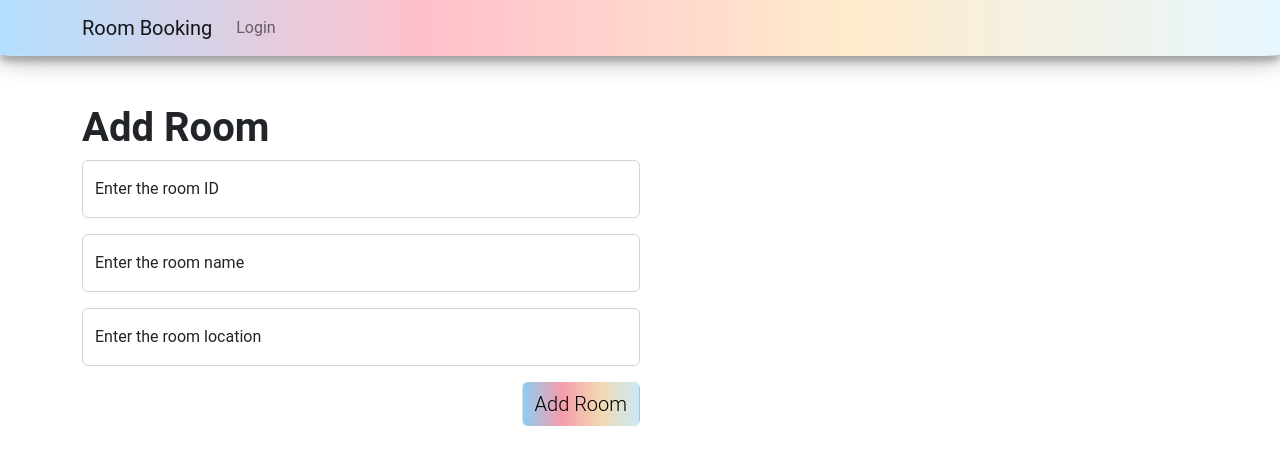
After one commit to ZAWADBINSHARIF/Room-Booking-using-FastAPI-Jinja2-and-Google-Cloud, a FastAPI app: template templates/add.html in a window 1280 px wide. The commit adds this page. Shown: the top 473 px of the page. Run offline with FastAPI, Linux system fonts and the light colour scheme; the template is opened without the code that fills it, so the values that code supplies are empty; some libraries are stand-ins or nearby versions.

Commit message:
Add room and unique room id functions have been added

```diff
--- a/main.py
+++ b/main.py
@@ -8,6 +8,7 @@ import google.oauth2.id_token
 
 # internal import
 from routers.templateRoutes import templateRoutes
+from routers.roomBookingRoutes import roomBooking
 
 
 app = FastAPI(
@@ -36,7 +37,7 @@ async def log_middleware(req: Request, call_next):
                 id_token, firebase_request_adapter
             )
             req.state.user_info = user_info
-
+            print(user_info["user_id"])
         except Exception as err:
             print(err)
     else:
@@ -48,6 +49,8 @@ async def log_middleware(req: Request, call_next):
 
 # ** Template Routes
 app.include_router(templateRoutes)
+# ** RoomBooking Routes
+app.include_router(roomBooking)
 
 
 if __name__ == "__main__":
--- a/static/firebase-login.js
+++ b/static/firebase-login.js
@@ -50,7 +50,7 @@ if (login_btn)
 
             setTimeout(() => {
                 window.location = "/";
-            }, 1000);
+            }, 700);
 
 
         } catch (error) {
--- a/static/style.css
+++ b/static/style.css
@@ -17,16 +17,22 @@ a {
 }
 
 .card {
-  background: linear-gradient(to right, #b3e0ff, #ffc0cb, #ffebcd, #e6f7ff);
-  box-shadow: rgba(60, 64, 67, 0.3) 0px 1px 2px 0px, rgba(60, 64, 67, 0.15) 0px 2px 6px 2px;
+  box-shadow: rgba(60, 64, 67, 0.3) 0px 1px 2px 0px,
+    rgba(60, 64, 67, 0.15) 0px 2px 6px 2px;
 }
 
 .btn-first {
-  background-color: #138dff;
-  color: white;
+  background: linear-gradient(to right, #90ccf3, #f59cab, #f3d9b0, #cae9f5);
+  color: black;
 }
 
-.btn-danger {
-  background-color: #ff3d7b;
-  color: white;
+.btn-first:hover {
+  /* border: 1px solid #ffc0cb; */
+  background: linear-gradient(to right, #84c9f8, #f78094, #fddda8, #ade6fc);
+  color: black;
+  font-weight: bold;
 }
+
+.btn-second {
+  background: #ffffff;
+}
--- /dev/null
+++ b/templates/add.html
@@ -0,0 +1,85 @@
+<!-- header include -->
+{% include "partials/header.html" %}
+
+<div class="add-room py-5">
+  <h1 class="fw-bold">Add Room</h1>
+  <div>
+    <div class="w-50">
+      <div class="form-floating mb-3">
+        <input
+          type="text"
+          class="form-control"
+          id="room_id"
+          placeholder="Enter the room ID"
+        />
+        <label for="room_id">Enter the room ID</label>
+      </div>
+      <div class="form-floating mb-3">
+        <input
+          type="text"
+          class="form-control"
+          id="name"
+          placeholder="Enter the room name"
+        />
+        <label for="name">Enter the room name</label>
+      </div>
+      <div class="form-floating mb-3">
+        <input
+          type="text"
+          class="form-control"
+          id="location"
+          placeholder="Enter the room location"
+        />
+        <label for="location">Enter the room location</label>
+      </div>
+      <div class="d-flex justify-content-end">
+        <button
+          id="add-room-btn"
+          type="button"
+          class="btn btn-first fw-light fs-5"
+        >
+          Add Room
+        </button>
+      </div>
+    </div>
+  </div>
+</div>
+
+<script defer>
+  const room_id = document.querySelector('#room_id');
+  const room_name = document.querySelector('#name');
+  const room_location = document.querySelector('#location');
+  const addRoomBtn = document.querySelector('#add-room-btn');
+
+  const user_id = `{{user_info["user_id"]}}`;
+
+  addRoomBtn.addEventListener('click', async () => {
+    const room_info = {
+      user_id,
+      room_id: room_id.value,
+      name: room_name.value,
+      location: room_location.value,
+    };
+
+    try {
+      const response = await fetch('/room/add', {
+        method: 'POST',
+        headers: {
+          'content-type': 'application/json',
+        },
+        body: JSON.stringify(room_info),
+      });
+
+      if (response.status === 409) {
+        room_id.classList.add('is-invalid');
+      } else if (response.status === 201) {
+        window.location = '/';
+      }
+    } catch (error) {
+      console.log(error);
+    }
+  });
+</script>
+
+<!-- footer include  -->
+{% include "partials/footer.html" %}
--- a/templates/login.html
+++ b/templates/login.html
@@ -24,7 +24,7 @@
             placeholder="Enter your password"
           />
         </div>
-        <button type="submit" class="btn btn-primary btn-block" id="login-btn">Login</button>
+        <button type="submit" class="btn btn-first btn-block" id="login-btn">Login</button>
         <a href="/signup" class="btn btn-light border-1 border-primary btn-block">Singup</a>
       </form>
     </div>
--- a/templates/partials/header.html
+++ b/templates/partials/header.html
@@ -34,6 +34,4 @@
   <body>
     {% include "partials/navbar.html" %}
 
-    <div class="container"></div>
-  </body>
-</html>
+    <div class="container">
```
Also changed, not shown: config/databaseConnection.py (added, +10 -0 lines), config/room-booking-2f8ca-firebase-adminsdk-ezo1w-8a9c49b5d5.json (added, +13 -0 lines), models/roomModel.py (added, +8 -0 lines), routers/roomBookingRoutes.py (added, +44 -0 lines), routers/templateRoutes.py (+17 -0 lines), static/addRoom.js (added).
